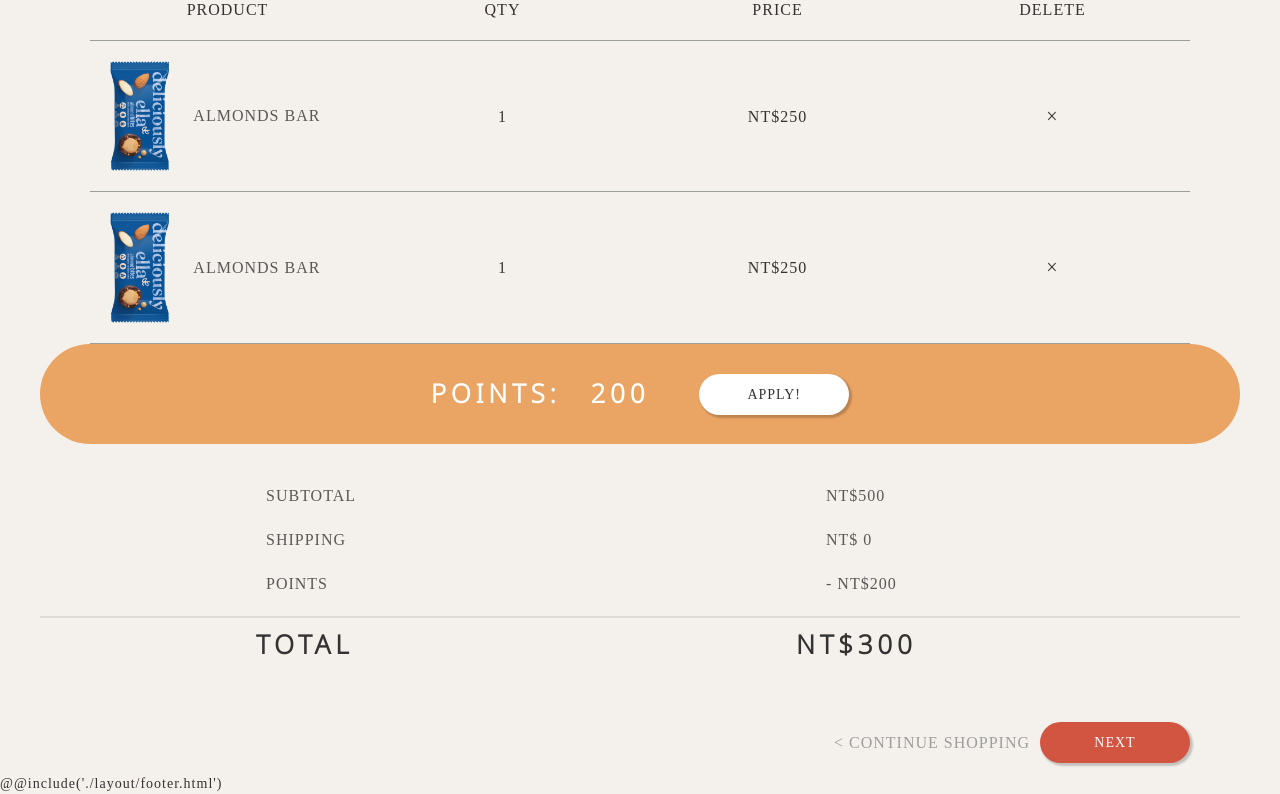
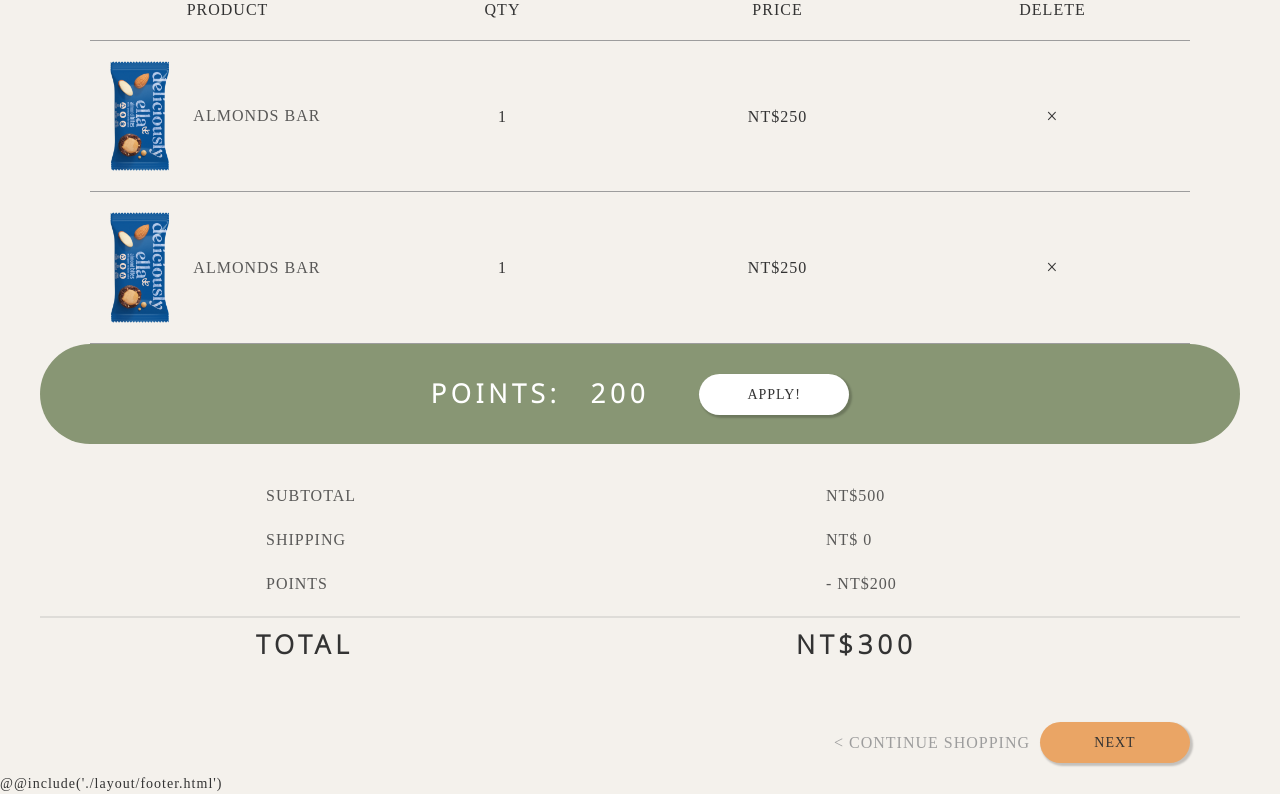
Before and after one commit to manana034/CED102_G1, a PHP site: page /mycart.html in a window 1280 px wide. Shown: the part 296-1090 px from the top of the page. Run offline with PHP 8.4, Linux system fonts and the light colour scheme; style sheets or scripts are compiled from the project's sources; some web fonts are replaced.

Commit message:
改button顏色/shop間距

```diff
--- a/dev/sass/mycart.scss
+++ b/dev/sass/mycart.scss
@@ -97,7 +97,7 @@
         justify-content: center;
         align-items: center;
         padding: 10px 0;
-        background-color: #EAA565;
+        background-color: #889674;
         border-radius:100px;
         height: 100px;
         margin-bottom: 30px;
@@ -164,7 +164,7 @@
             // border-bottom: 1px solid gray;
         }
         button {
-            @include btnStyle(#D25541);
+            @include btnStyle(#EAA565);
             width: 150px;
             text-align: center;
             margin-right: 50px;
--- a/dev/sass/payment.scss
+++ b/dev/sass/payment.scss
@@ -524,7 +524,7 @@
             margin-right: 10px;
         }
         button {
-            @include btnStyle(#D25541);
+            @include btnStyle(#EAA565);
             width: 150px;
             text-align: center;
             margin-right: 50px;
--- a/dev/sass/shop.scss
+++ b/dev/sass/shop.scss
@@ -213,7 +213,7 @@
         // border: 1px solid #000;
             li {
                 width: 180px;
-                height: 100%;
+                // height: 100%;
                 margin: 60px 70px 0 70px;
                 // border: 1px solid #000;
                 padding: 0;
--- a/gulpfile.js
+++ b/gulpfile.js
@@ -94,7 +94,7 @@ exports.browser = function browsersync() {
         // browser: "chrome",
         server: {
             baseDir: './dist', //跟目錄設定
-            index: 'index.html', //需更改成自己頁面的名稱
+            index: 'shop.html', //需更改成自己頁面的名稱
             injectChanges: false,
         },
     })
```
